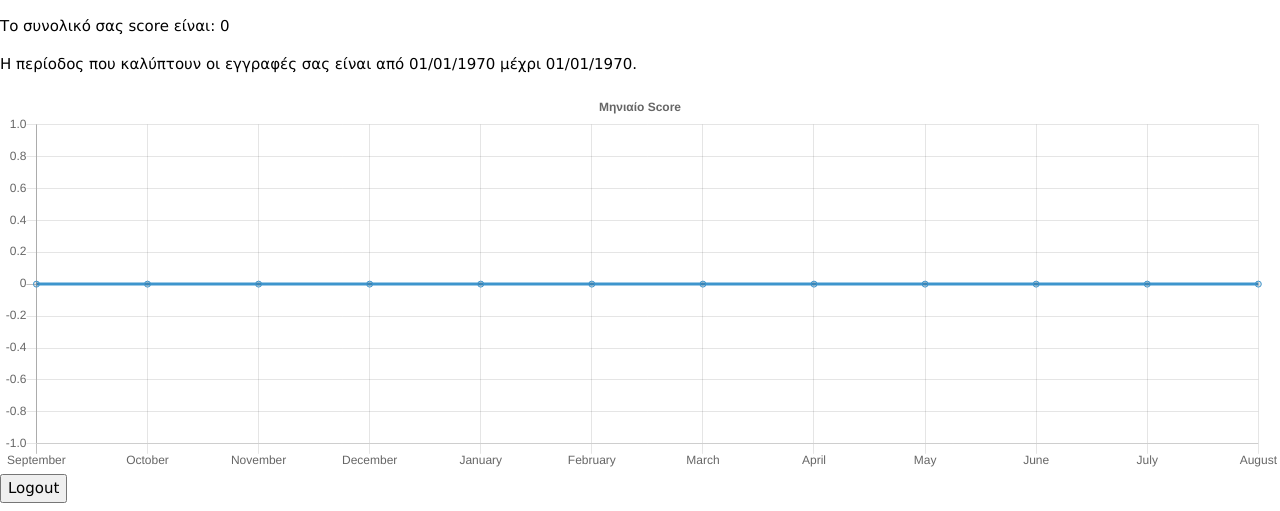
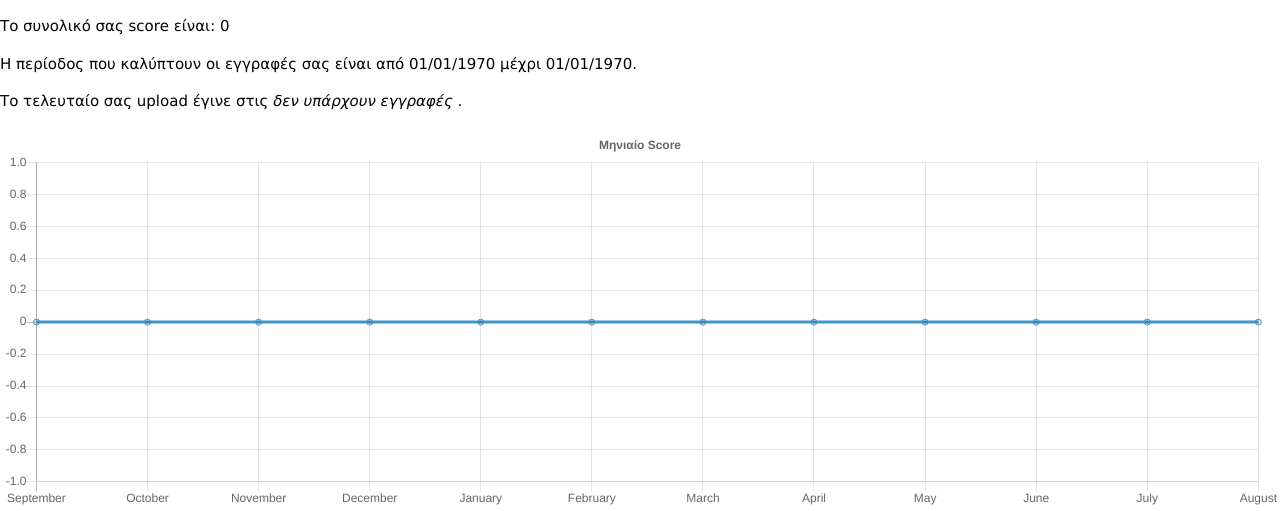
Before and after one commit to jimbouzi/Project, a PHP site: page /user.php in a window 1280 px wide. Shown: the part 719-1230 px from the top of the page. Run offline with PHP 8.4, Linux system fonts and the light colour scheme; the visitor is signed in with stand-in values (Sample User, id 1); some libraries are stand-ins or nearby versions.

Commit message:
Erwtima 2c gia user

```diff
--- a/actions/chartaction.php
+++ b/actions/chartaction.php
@@ -59,5 +59,5 @@ $wholescore = 0;
 if ($wholecount != 0){
   $wholescore = round(($ecowholecount/$wholecount)*100);
   $sql = "UPDATE users SET score='$wholescore' WHERE userid='$userid'";
-  $res = mysqli_query($conn, $sql);
+  mysqli_query($conn, $sql);
 }
--- a/actions/leaderaction.php
+++ b/actions/leaderaction.php
@@ -1,6 +1,9 @@
 <?php
 $i = 0;
 $flag = 0;
+$mintimestamp = "<i> δεν υπάρχουν εγγραφές </i>";
+$maxtimestamp = "<i> δεν υπάρχουν εγγραφές </i>";
+$lastupload = "<i> δεν υπάρχουν εγγραφές </i>";
 $sql = "SELECT userid, name, surname, score FROM users ORDER BY score DESC";
 $res = mysqli_query($conn, $sql);
 for($z=1; $z<4; $z++){
@@ -31,9 +34,18 @@ if($flag == 0){
 $sql = "SELECT MIN(timestampms) FROM userdata WHERE userid='$userid'";
 $res = mysqli_query($conn, $sql);
 $row = mysqli_fetch_array($res);
-$mintimestamp = date("d/m/Y", $row['MIN(timestampms)']/1000);
+if($row['MIN(timestampms)'] > 0)
+  $mintimestamp = date("d/m/Y", $row['MIN(timestampms)']/1000);
+
 
 $sql = "SELECT MAX(timestampms) FROM userdata WHERE userid='$userid'";
 $res = mysqli_query($conn, $sql);
 $row = mysqli_fetch_array($res);
-$maxtimestamp = date("d/m/Y", $row['MAX(timestampms)']/1000);
+if($row['MAX(timestampms)'] > 0)
+  $maxtimestamp = date("d/m/Y", $row['MAX(timestampms)']/1000);
+
+$sql = "SELECT lastupload FROM users WHERE userid='$userid'";
+$res = mysqli_query($conn, $sql);
+$row = mysqli_fetch_array($res);
+if(!is_null($row['lastupload']))
+  $lastupload = $row['lastupload'];
--- a/actions/uploadaction.php
+++ b/actions/uploadaction.php
@@ -54,6 +54,9 @@ if (!mysqli_query($conn, $sql)){
 	header("Location: ../user.php?upload=error");
 	exit();
 }
+$lastupload = date("d/m/Y");
+$sql = "UPDATE users SET lastupload='$lastupload' WHERE userid='$userid'";
+mysqli_query($conn, $sql);
 	header("Location: ../user.php?upload=success");
 }else{
 	header("Location: ../user.php");
--- a/database script.sql
+++ b/database script.sql
@@ -5,7 +5,8 @@ name VARCHAR(50) NOT NULL,
 surname VARCHAR(50) NOT NULL,
 email TINYTEXT NOT NULL,
 pass LONGTEXT NOT NULL,
-score INT
+score INT,
+lastupload VARCHAR(15)
 );
 
 CREATE TABLE IF NOT EXISTS userdata(
--- a/user.php
+++ b/user.php
@@ -63,6 +63,7 @@ require 'actions/chartaction.php';
     <p> Το συνολικό σας score είναι: <?= $wholescore ?> <p>
     <p> Η περίοδος που καλύπτουν οι εγγραφές σας είναι από <?= $mintimestamp ?> μέχρι <?= $maxtimestamp ?>. </p>
     <!-- To parapanw prepei na einai meta to leaderboard gia na exei ginei to require 'actions/leaderboard' kai na blepei tis metavlites-->
+    <p> Το τελευταίο σας upload έγινε στις <?= $lastupload ?>.</p>
     <canvas id="chart" width="500" height="150"></canvas>
     <script type="text/javascript">
 
```
